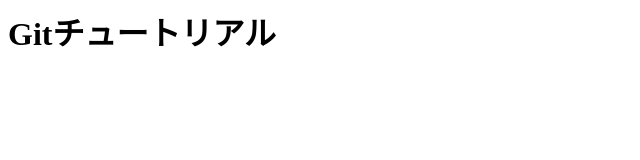
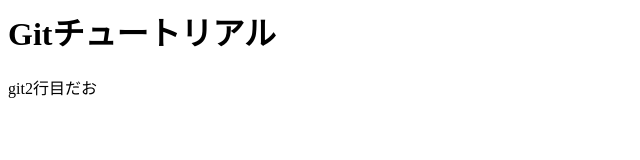
Before and after one commit to fixtip12/git_tutorial_back, a plain HTML site: page index.html in a window 1280 px wide. Shown: the whole page, without its empty margins (0-640 px from the left). Drawn offline with Linux system fonts and the light colour scheme.

Commit message:
2回目だぜえ

```diff
--- a/index.html
+++ b/index.html
@@ -1 +1,2 @@
 <h1>Gitチュートリアル</h1>
+<p>git2行目だお</p>
```
